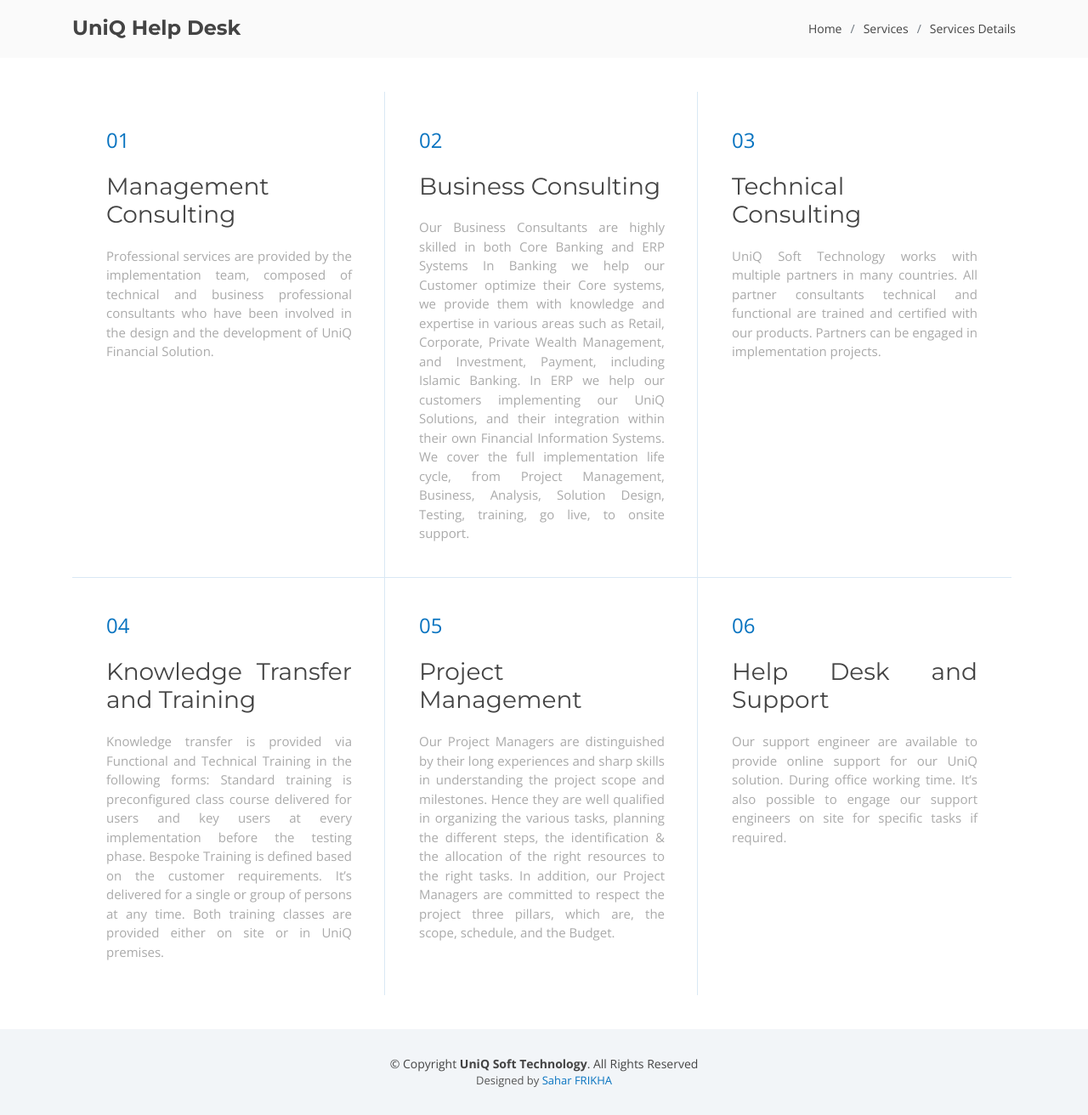
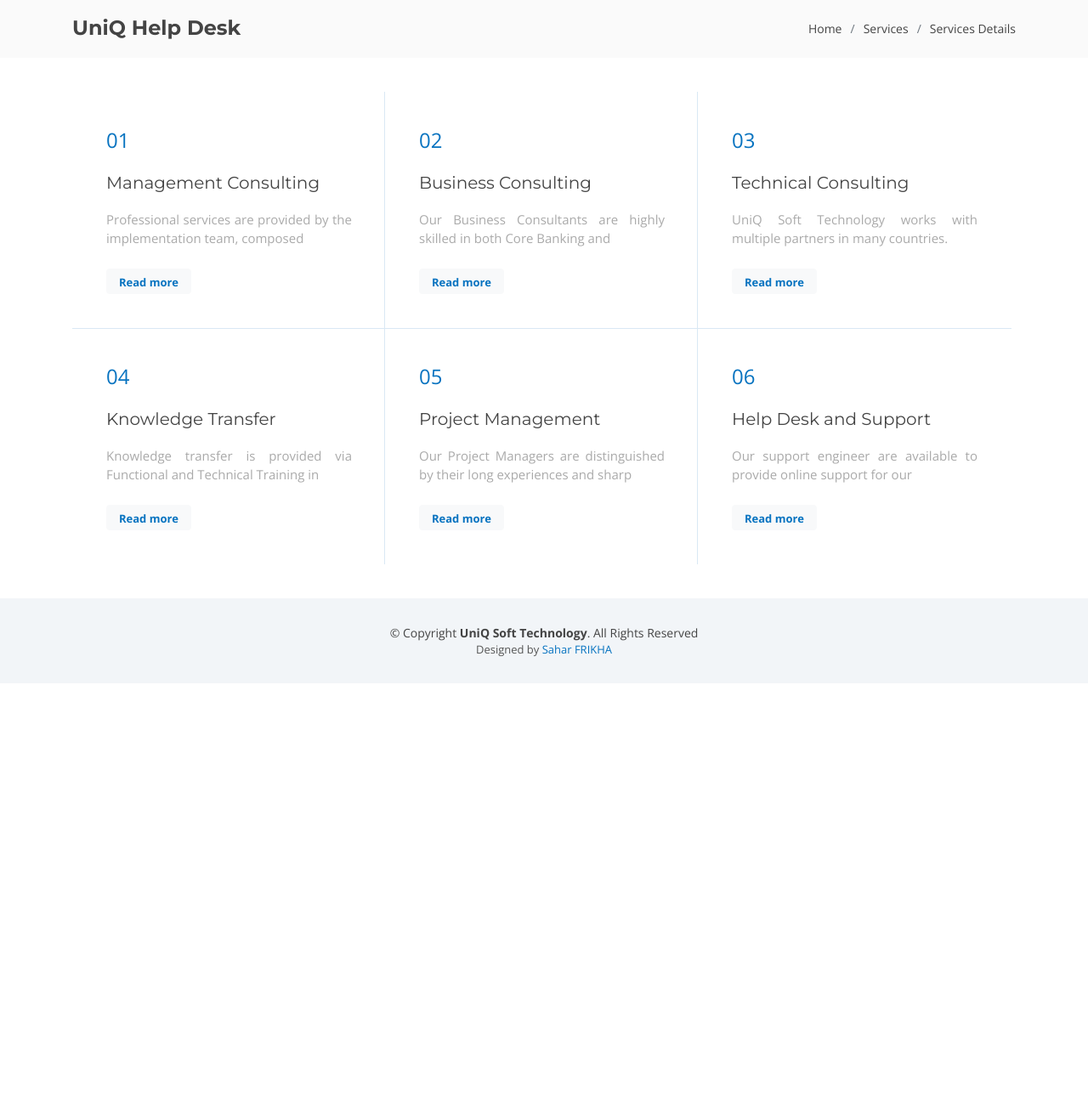
Before and after one commit to sahar-frikha/UniQ-Soft-Technology, a PHP site: page /Services.html in a window 1280 px wide. Shown: the part 128-1440 px from the top of the page at 85% size. After the commit the page ends 932 px from the top, so only its background shows below. Run offline with PHP 8.4, Linux system fonts and the light colour scheme.

Commit message:
last-commit-2

```diff
--- a/Services.html
+++ b/Services.html
@@ -35,6 +35,15 @@
   * Author: BootstrapMade.com
   * License: https://bootstrapmade.com/license/
   ======================================================== -->
+  <style>
+    #more1 {display: none;}
+    #more2 {display: none;}
+    #more3 {display: none;}
+    #more4 {display: none;}
+    #more5 {display: none;}
+    #more6 {display: none;}
+
+  </style>
 </head>
 
 <body>
@@ -136,37 +145,52 @@
           <div class="col-lg-4 col-md-6 content-item" data-aos="fade-up">
             <span>01</span>
             <h4><a href="ManagementConsulting.html">Management Consulting</a> </h4>
-            <p>Professional services are provided by the implementation team, composed of technical and business professional consultants who have been involved in the design and the development of UniQ Financial Solution. </p>
+            <p>Professional services are provided by the implementation team, composed  <span class="read-more-content" id="dots1"></span><span class="read-more-content" id="more1"> of technical and business professional consultants who have been involved in the design and the development of UniQ Financial Solution. </span></p>
+            <br>
+            <button onclick="myFunction()" id="myBtn1" class="btn btn-light btn3">Read more</button>
+
           </div>
 
           <div class="col-lg-4 col-md-6 content-item" data-aos="fade-up" data-aos-delay="100">
             <span>02</span>
             <h4><a href="BusinessConsulting.html">Business Consulting</a> </h4>
-            <p>Our Business Consultants are highly skilled in both Core Banking and ERP Systems In Banking we help our Customer optimize their Core systems, we provide them with knowledge and expertise in various areas such as Retail, Corporate, Private Wealth Management, and Investment, Payment, including Islamic Banking. In ERP we help our customers implementing our UniQ Solutions, and their integration within their own Financial Information Systems. We cover the full implementation life cycle, from Project Management, Business, Analysis, Solution Design, Testing, training, go live, to onsite support.</p>
+            <p>
+            Our Business Consultants are highly skilled in both Core Banking and <span class="read-more-content" id="dots2"></span><span class="read-more-content" id="more2">ERP Systems In Banking we help our Customer optimize their Core systems,
+            we provide them with knowledge and expertise in various areas such as Retail, Corporate, Private Wealth Management, and Investment, Payment, including Islamic Banking. In ERP we help our customers implementing our UniQ Solutions, and their integration within their own Financial Information Systems. We cover the full implementation life cycle, from Project Management, Business, Analysis, Solution Design, Testing, training, go live, to onsite support.</span></p>
+            <br>
+            <button onclick="myFunction2()" id="myBtn2" class="btn btn-light btn3">Read more</button>
           </div>
 
           <div class="col-lg-4 col-md-6 content-item" data-aos="fade-up" data-aos-delay="200">
             <span>03</span>
             <h4><a href="TechnicalConsulting.html">Technical Consulting</a> </h4>
-            <p>UniQ Soft Technology works with multiple partners in many countries. All partner consultants technical and functional are trained and certified with our products. Partners can be engaged in implementation projects. </p>
+            <p>UniQ Soft Technology works with multiple partners in many countries. <span class="read-more-content" id="dots3"></span><span class="read-more-content" id="more3">All partner consultants technical and functional are trained and certified with our products. Partners can be engaged in implementation projects. </span></p>
+            <br>
+            <button onclick="myFunction3()" id="myBtn3" class="btn btn-light btn3">Read more</button>
           </div>
 
           <div class="col-lg-4 col-md-6 content-item" data-aos="fade-up" data-aos-delay="300">
             <span>04</span>
-            <h4><a href="KnowledgeTransferTraining.html">Knowledge Transfer and Training</a> </h4>
-            <p>Knowledge transfer is provided via Functional and Technical Training in the following forms: Standard training is preconfigured class course delivered for users and key users at every implementation before the testing phase. Bespoke Training is defined based on the customer requirements. It’s delivered for a single or group of persons at any time. Both training classes are provided either on site or in UniQ premises. </p>
+            <h4><a href="KnowledgeTransferTraining.html">Knowledge Transfer</a> </h4>
+            <p>Knowledge transfer is provided via Functional and Technical Training in <span class="read-more-content" id="dots4"></span><span class="read-more-content" id="more4">the following forms: Standard training is preconfigured class course delivered for users and key users at every implementation before the testing phase. Bespoke Training is defined based on the customer requirements. It’s delivered for a single or group of persons at any time. Both training classes are provided either on site or in UniQ premises. </span></p>
+            <br>
+            <button onclick="myFunction4()" id="myBtn4" class="btn btn-light btn3">Read more</button>
           </div>
 
           <div class="col-lg-4 col-md-6 content-item" data-aos="fade-up" data-aos-delay="400">
             <span>05</span>
             <h4><a href="https://www.uniqfst.com/ClientPortal/loginform.php">Project Management</a> </h4>
-            <p>Our Project Managers are distinguished by their long experiences and sharp skills in understanding the project scope and milestones. Hence they are well qualified in organizing the various tasks, planning the different steps, the identification & the allocation of the right resources to the right tasks. In addition, our Project Managers are committed to respect the project three pillars, which are, the scope,  schedule, and the Budget.</p>
+            <p>Our Project Managers are distinguished by their long experiences and sharp <span class="read-more-content" id="dots5"></span><span class="read-more-content" id="more5">skills in understanding the project scope and milestones. Hence they are well qualified in organizing the various tasks, planning the different steps, the identification & the allocation of the right resources to the right tasks. In addition, our Project Managers are committed to respect the project three pillars, which are, the scope,  schedule, and the Budget.</span></p>
+            <br>
+            <button onclick="myFunction5()" id="myBtn5" class="btn btn-light btn3">Read more</button>
           </div>
 
           <div class="col-lg-4 col-md-6 content-item" data-aos="fade-up" data-aos-delay="400">
             <span>06</span>
             <h4><a href="https://www.uniqfst.com/ClientPortal/loginform.php">Help Desk and Support</a> </h4>
-            <p> Our support engineer are available to provide online support for our UniQ solution. During office working time.  It’s also possible to engage our support engineers on site for specific tasks if required.</p>
+            <p> Our support engineer are available to provide online support for our <span class="read-more-content" id="dots6"></span><span class="read-more-content" id="more6">UniQ solution. During office working time.  It’s also possible to engage our support engineers on site for specific tasks if required.</span></p>
+            <br>
+            <button onclick="myFunction6()" id="myBtn6" class="btn btn-light btn3">Read more</button>
           </div>
 
         </div>
@@ -211,6 +235,104 @@
 
   <!-- Template Main JS File -->
   <script src="assets/js/main.js"></script>
+  <!-- -->
+  <script>
+    function myFunction() {
+      var dots1 = document.getElementById("dots1");
+      var moreText1 = document.getElementById("more1");
+      var btnText1 = document.getElementById("myBtn1");
+
+      if (dots1.style.display === "none") {
+        dots1.style.display = "inline";
+        btnText1.innerHTML = "Read more";
+        moreText1.style.display = "none";
+      } else {
+        dots1.style.display = "none";
+        btnText1.innerHTML = "Read less";
+        moreText1.style.display = "inline";
+      }
+    }
+
+    function myFunction2() {
+        var dots2 = document.getElementById("dots2");
+      var moreText2 = document.getElementById("more2");
+      var btnText2 = document.getElementById("myBtn2");
+
+      if (dots2.style.display === "none") {
+        dots2.style.display = "inline";
+        btnText2.innerHTML = "Read more";
+        moreText2.style.display = "none";
+      } else {
+        dots2.style.display = "none";
+        btnText2.innerHTML = "Read less";
+        moreText2.style.display = "inline";
+      }
+    }
+
+    function myFunction3() {
+        var dots3 = document.getElementById("dots3");
+      var moreText3 = document.getElementById("more3");
+      var btnText3 = document.getElementById("myBtn3");
+
+      if (dots3.style.display === "none") {
+        dots3.style.display = "inline";
+        btnText3.innerHTML = "Read more";
+        moreText3.style.display = "none";
+      } else {
+        dots3.style.display = "none";
+        btnText3.innerHTML = "Read less";
+        moreText3.style.display = "inline";
+      }
+    }
+
+    function myFunction4() {
+        var dots4 = document.getElementById("dots4");
+      var moreText4 = document.getElementById("more4");
+      var btnText4 = document.getElementById("myBtn4");
+
+      if (dots4.style.display === "none") {
+        dots4.style.display = "inline";
+        btnText4.innerHTML = "Read more";
+        moreText4.style.display = "none";
+      } else {
+        dots4.style.display = "none";
+        btnText4.innerHTML = "Read less";
+        moreText4.style.display = "inline";
+      }
+    }
+
+    function myFunction5() {
+        var dots5 = document.getElementById("dots5");
+      var moreText5 = document.getElementById("more5");
+      var btnText5 = document.getElementById("myBtn5");
+
+      if (dots5.style.display === "none") {
+        dots5.style.display = "inline";
+        btnText5.innerHTML = "Read more";
+        moreText5.style.display = "none";
+      } else {
+        dots5.style.display = "none";
+        btnText5.innerHTML = "Read less";
+        moreText5.style.display = "inline";
+      }
+    }
+
+    function myFunction6() {
+        var dots6 = document.getElementById("dots6");
+      var moreText6 = document.getElementById("more6");
+      var btnText6 = document.getElementById("myBtn6");
+
+      if (dots6.style.display === "none") {
+        dots6.style.display = "inline";
+        btnText6.innerHTML = "Read more";
+        moreText6.style.display = "none";
+      } else {
+        dots6.style.display = "none";
+        btnText6.innerHTML = "Read less";
+        moreText6.style.display = "inline";
+      }
+    }
+  </script>
 
 </body>
 
--- a/assets/css/style.css
+++ b/assets/css/style.css
@@ -5,8 +5,8 @@ body {
   background: #fff;
   color: #444;
   font-family: "Open Sans", sans-serif;
-  text-align: justify;
-  text-justify: inter-word;
+  /*text-align: justify;
+  text-justify: inter-word;*/
 }
 
 a {
@@ -253,7 +253,7 @@ h1, h2, h3, h4, h5, h6 {
 
 #intro #intro-carousel::before {
   content: '';
-  background-color: rgba(255, 255, 255, 0.7);
+  background-color: rgba(255, 255, 255, 0.5);
   position: absolute;
   height: 100%;
   width: 100%;
@@ -1636,14 +1636,21 @@ section {
   font-weight: 400;
   color: #0773c0;
 }
+.about-lists .content-item p .read-more-content {
+  color: #aaaaaa;
+  font-size: 15px;
+  margin: 0;
+  padding: 0;
+  text-align: justify;
+  text-justify: inter-word;
+
+}
 
 .about-lists .content-item h4 {
-  font-size: 28px;
+  font-size: 20px;
   font-weight: 400;
   padding: 0;
   margin: 20px 0;
-  text-align: justify;
-  text-justify: inter-word;
 }
 
 .about-lists .content-item h4 a{
@@ -1659,6 +1666,14 @@ section {
   padding: 0;
   text-align: justify;
   text-justify: inter-word;
+}
+.about-lists .btn3{
+  height: 30px;
+  width: 100px;
+  font-size: 13px;
+  color: #0773c0;
+  font-weight: bold;
+
 }
 
 @media (max-width: 768px) {
```
Also changed, not shown: assets/img/intro-carousel/1.jpg, assets/img/intro-carousel/2.jpg, assets/img/intro-carousel/3.jpg, assets/img/intro-carousel/4.jpg, assets/img/intro-carousel/5.jpg.
